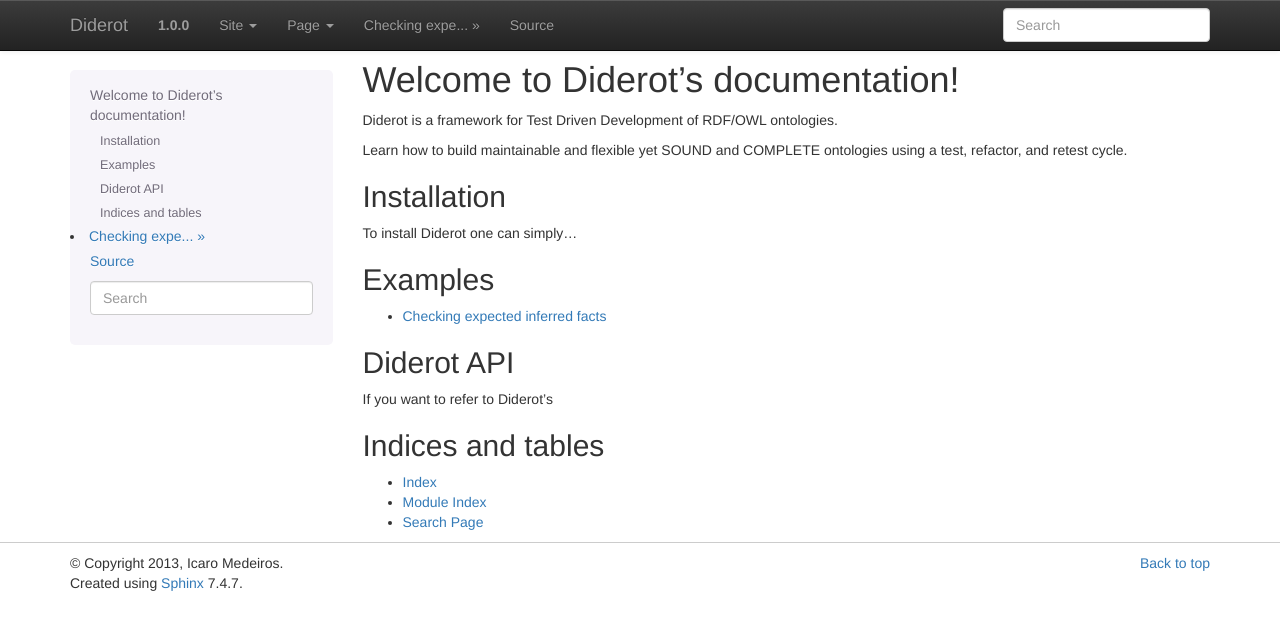
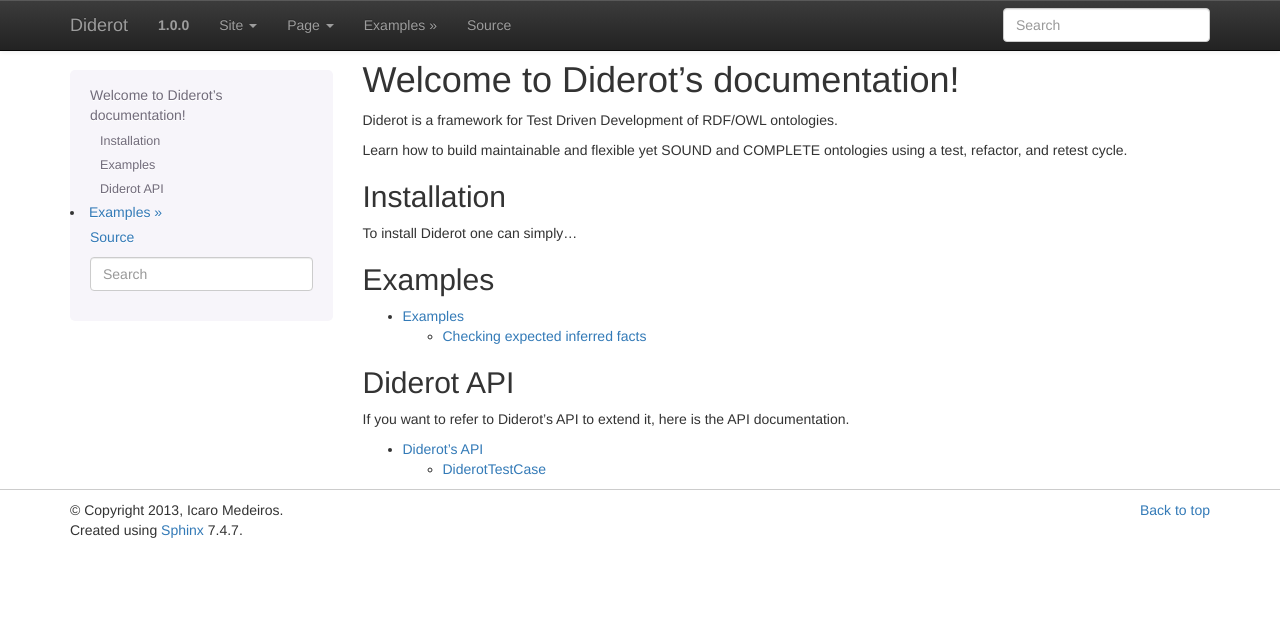
Before and after one commit to icaromedeiros/diderot, a Sphinx documentation site: the page built from docs/index.rst, in a window 1280 px wide. Shown: the top 630 px of the page. Built offline with Sphinx 7.4.7, drawn with Linux system fonts in a browser that asks for light colours.

Commit message:
autodocumented case.py :)

```diff
--- /dev/null
+++ b/docs/api/case.rst
@@ -0,0 +1,5 @@
+DiderotTestCase
+===============
+
+.. autoclass:: diderot.DiderotTestCase
+    :members: assertThat
--- a/docs/conf.py
+++ b/docs/conf.py
@@ -18,7 +18,8 @@
 # If extensions (or modules to document with autodoc) are in another directory,
 # add these directories to sys.path here. If the directory is relative to the
 # documentation root, use os.path.abspath to make it absolute, like shown here.
-#sys.path.insert(0, os.path.abspath('.'))
+sys.path.insert(0, os.path.abspath('.'))
+sys.path.insert(0, os.path.abspath('..'))
 
 # -- General configuration -----------------------------------------------------
 
--- a/docs/index.rst
+++ b/docs/index.rst
@@ -4,7 +4,7 @@
    contain the root `toctree` directive.
 
 Welcome to Diderot's documentation!
-==================================
+===================================
 
 Diderot is a framework for Test Driven Development of RDF/OWL ontologies.
 
@@ -23,17 +23,14 @@
 .. toctree::
    :maxdepth: 2
 
-   examples/check_expected_facts.rst
+   examples/examples.rst
 
 Diderot API
 -----------
 
-If you want to refer to Diderot's
+If you want to refer to Diderot's API to extend it, here is the API documentation.
 
+.. toctree::
+   :maxdepth: 5
 
-Indices and tables
-------------------
-
-* :ref:`genindex`
-* :ref:`modindex`
-* :ref:`search`
+   api/api.rst
```
Also changed, not shown: docs/api/api.rst (added, +9 -0 lines), docs/examples/examples.rst (added, +9 -0 lines), 3 other files.
